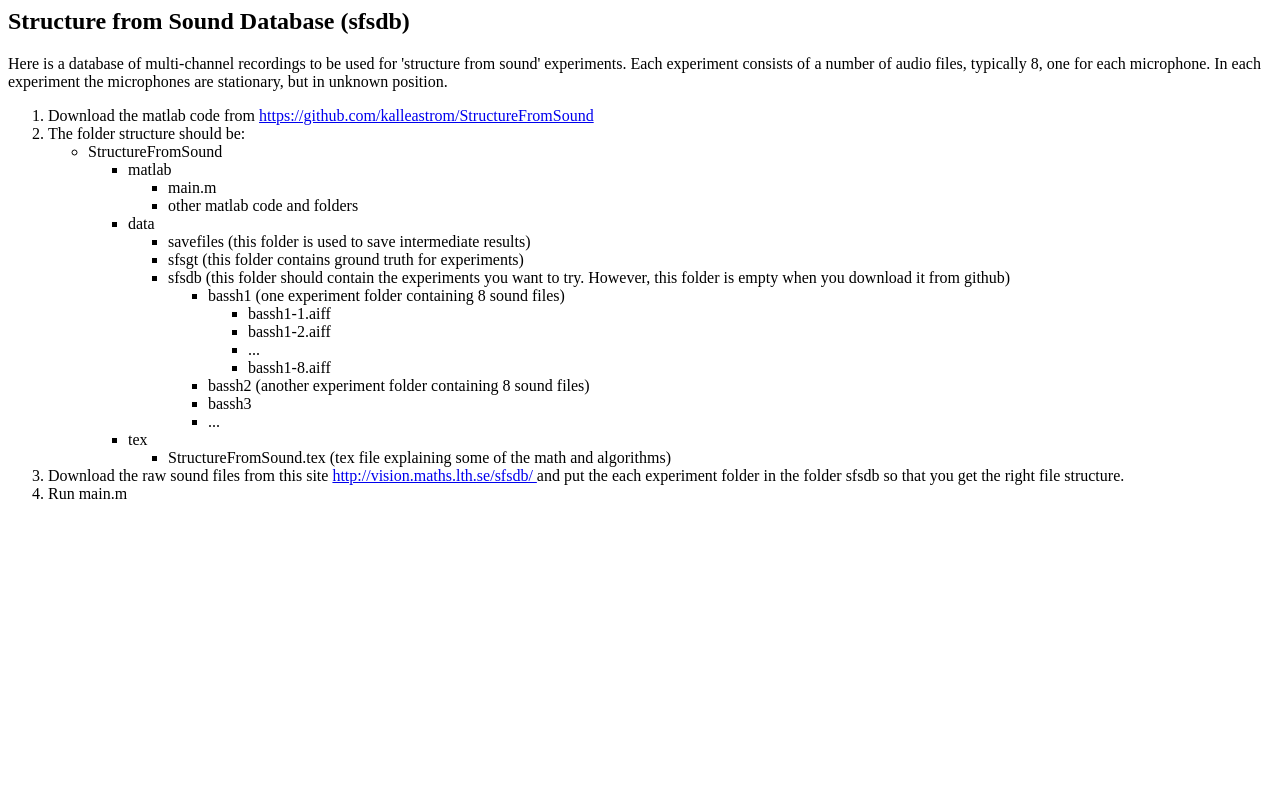
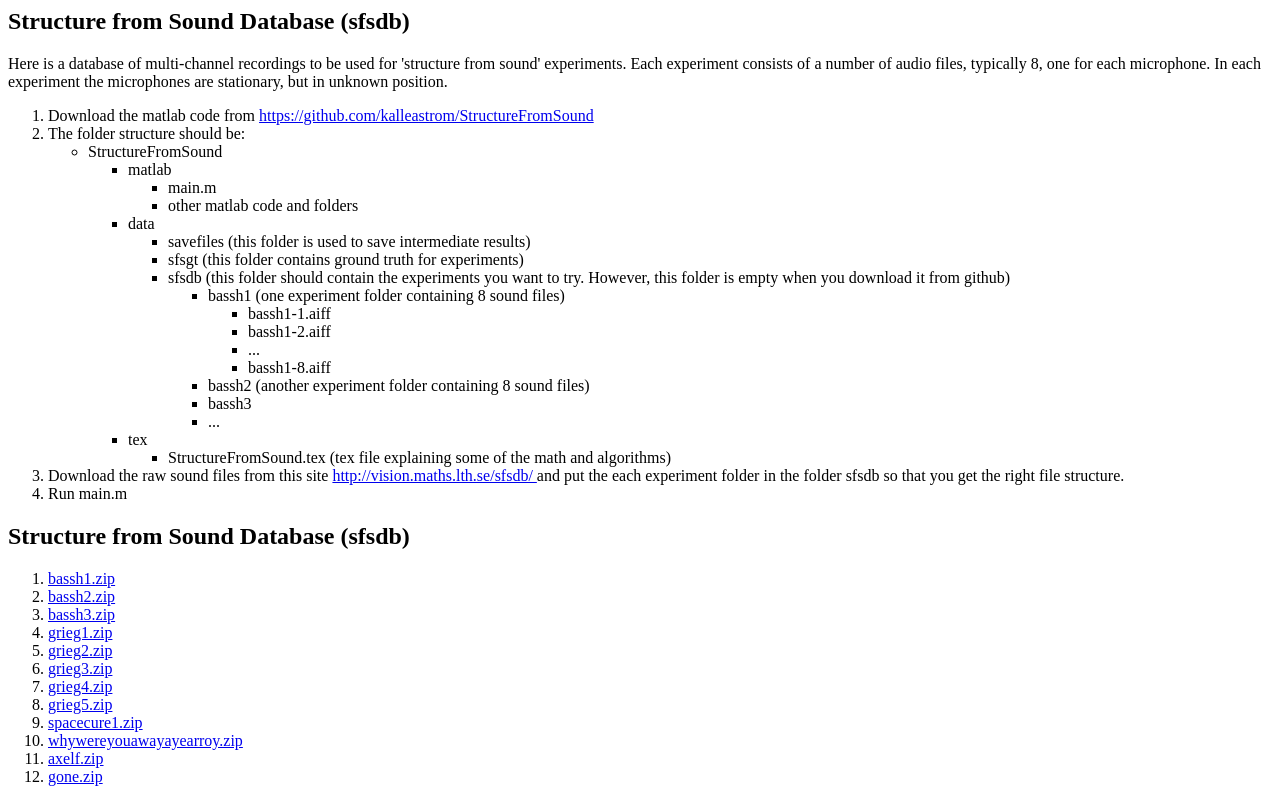
Before and after one commit to kalleastrom/StructureFromSound, a plain HTML site: page tex/index.html in a window 1280 px wide. Drawn offline with Linux system fonts and the light colour scheme.

```diff
--- a/tex/index.html
+++ b/tex/index.html
@@ -54,5 +54,22 @@
 <li>  Run main.m
 </ol>
 
+<H2> Structure from Sound Database (sfsdb)</H2>
+<ol>
+<li>  <a href="http://vision.maths.lth.se/sfsdb/bassh1.zip"> bassh1.zip </a>
+<li>  <a href="http://vision.maths.lth.se/sfsdb/bassh2.zip"> bassh2.zip </a>
+<li>  <a href="http://vision.maths.lth.se/sfsdb/bassh3.zip"> bassh3.zip </a>
+<li>  <a href="http://vision.maths.lth.se/sfsdb/grieg1.zip"> grieg1.zip </a>
+<li>  <a href="http://vision.maths.lth.se/sfsdb/grieg2.zip"> grieg2.zip </a>
+<li>  <a href="http://vision.maths.lth.se/sfsdb/grieg3.zip"> grieg3.zip </a>
+<li>  <a href="http://vision.maths.lth.se/sfsdb/grieg4.zip"> grieg4.zip </a>
+<li>  <a href="http://vision.maths.lth.se/sfsdb/grieg5.zip"> grieg5.zip </a>
+<li>  <a href="http://vision.maths.lth.se/sfsdb/spacecure1.zip"> spacecure1.zip </a>
+<li>  <a href="http://vision.maths.lth.se/sfsdb/whywereyouawayayearroy.zip"> whywereyouawayayearroy.zip </a>
+<li>  <a href="http://vision.maths.lth.se/sfsdb/axelf.zip"> axelf.zip </a>
+<li>  <a href="http://vision.maths.lth.se/sfsdb/gone.zip"> gone.zip </a>
+</ol>
+
+
 </body>
 </html>
```
Also changed, not shown: 4 other files.
